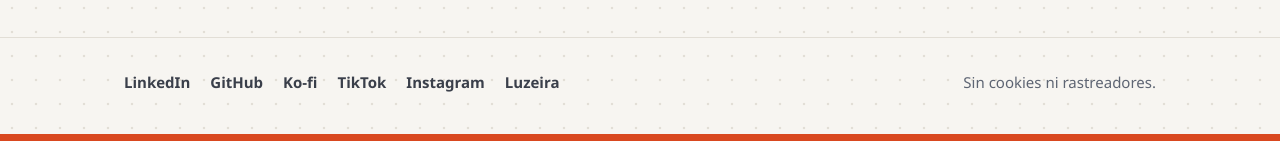
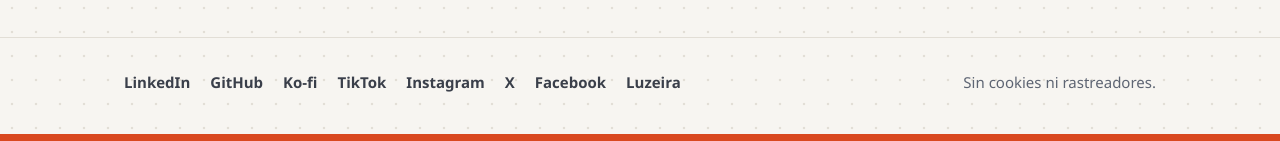
Before and after one commit to eriik-rz/eriik-rz.github.io, a plain HTML site: page index.html in a window 1280 px wide. Shown: the part 3868-4009 px from the top of the page. Drawn offline with Linux system fonts and the light colour scheme.

Commit message:
Pie: enlaces a X y Facebook de eriik_rz.dev

```diff
--- a/index.html
+++ b/index.html
@@ -147,6 +147,8 @@
         <a href="https://ko-fi.com/eriik_rz" rel="me noopener">Ko-fi</a>
         <a href="https://www.tiktok.com/@eriik_rz.dev" rel="me noopener">TikTok</a>
         <a href="https://www.instagram.com/eriik_rz.dev/" rel="me noopener">Instagram</a>
+        <a href="https://x.com/eriik_rz_dev" rel="me noopener">X</a>
+        <a href="https://www.facebook.com/eriik.rz.dev" rel="me noopener">Facebook</a>
         <a href="https://eriik-rz.github.io/luzeira/">Luzeira</a>
       </nav>
       <p>Sin cookies ni rastreadores.</p>
```
